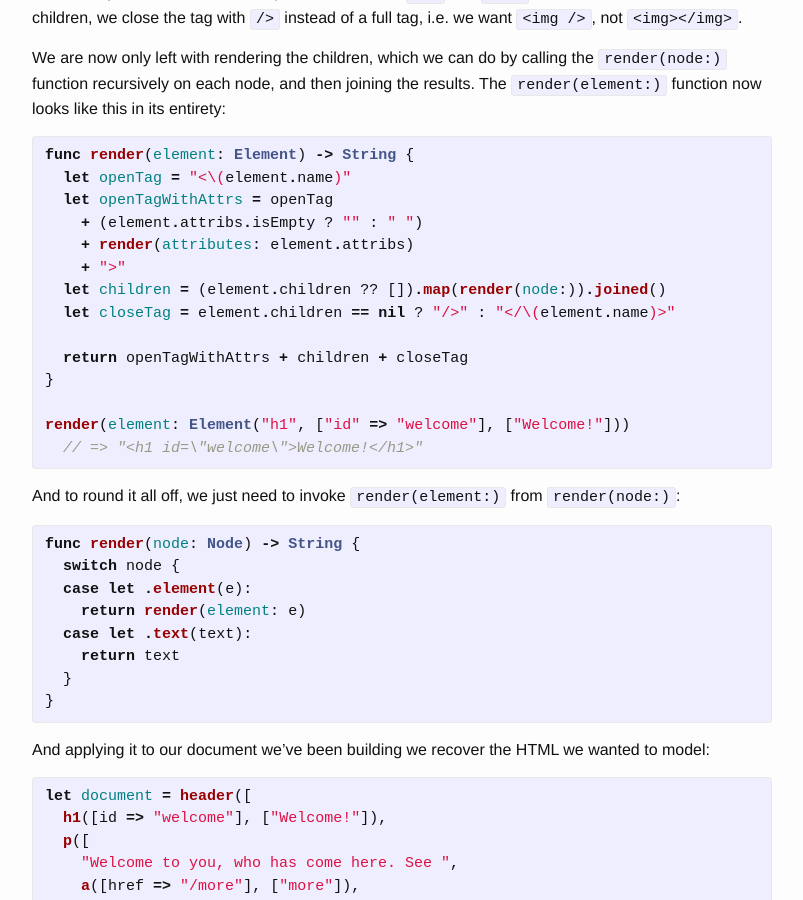
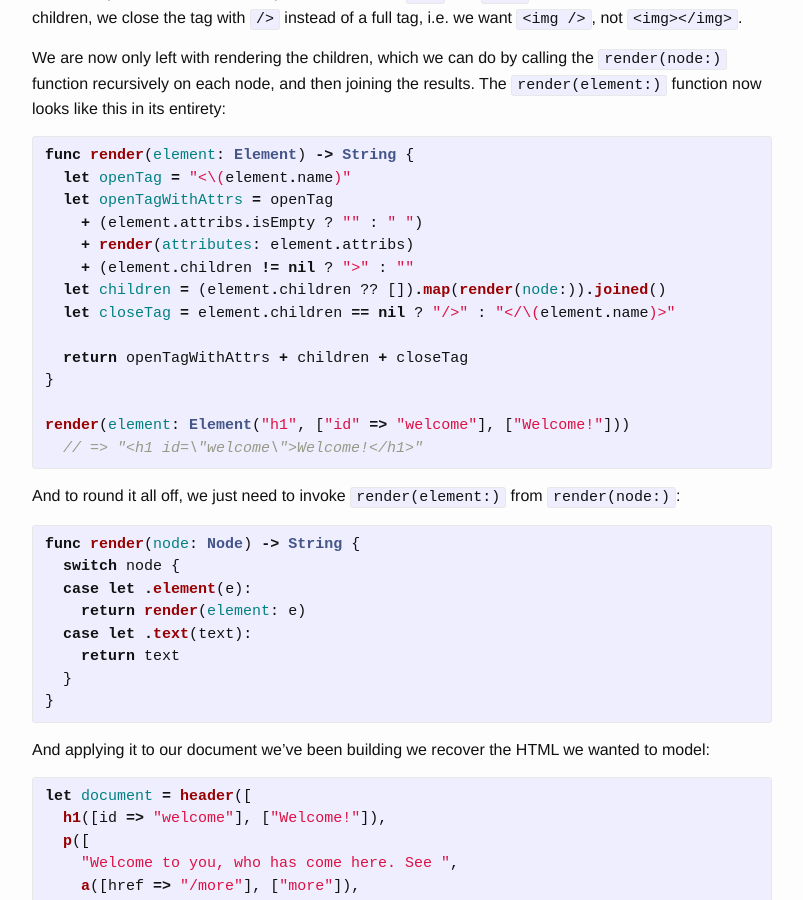
Before and after one commit to mbrandonw/mbrandonw.github.io, a Jekyll site: the page built from _posts/2017-06-23-rendering-html-dsl-in-swift.md, in a window 1280 px wide and 900 px high, scrolled down 1621 px. Shown: the whole window, without its empty margins (238-1041 px from the left). Built offline with Jekyll 4.4.1, drawn with Linux system fonts in a browser that asks for light colours; comment, search, counter and statistics services are not loaded.

Commit message:
one more fix

```diff
--- a/_posts/2017-06-23-rendering-html-dsl-in-swift.md
+++ b/_posts/2017-06-23-rendering-html-dsl-in-swift.md
@@ -80,7 +80,7 @@ func render(element: Element) -> String {
   let openTagWithAttrs = openTag
     + (element.attribs.isEmpty ? "" : " ")
     + render(attributes: element.attribs)
-    + ">"
+    + (element.children != nil ? ">" : ""
   let children = (element.children ?? []).map(render(node:)).joined()
   let closeTag = element.children == nil ? "/>" : "</\(element.name)>"
 
```
